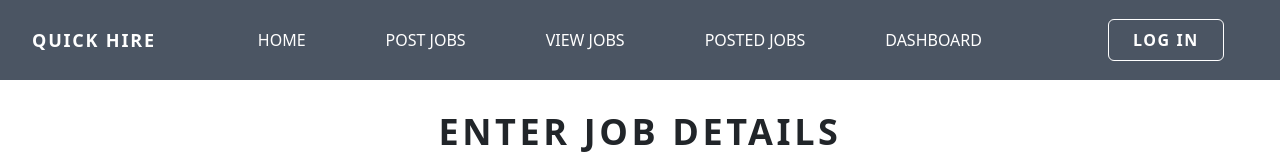
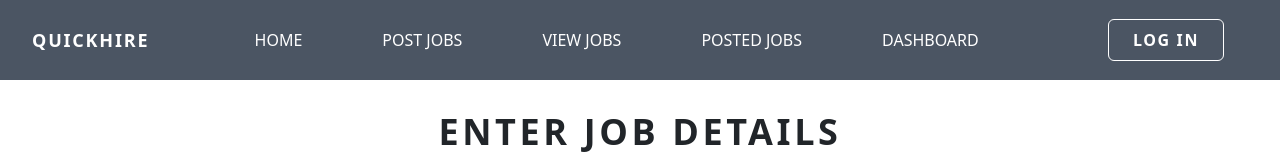
Before and after one commit to digital-nomads-se/QuickHire, a Next.js app: page /frontend/postAJob in a window 1280 px wide. Shown: the top 160 px of the page. Built offline with nearby package versions, Linux system fonts and the light colour scheme; no server answers.

Commit message:
upgraded UI.

```diff
--- a/components/Intro.jsx
+++ b/components/Intro.jsx
@@ -23,8 +23,8 @@ export default function Intro() {
       <br /><br /><br />
       <section class="dream-job-section text-center py-5">
         <div class="container">
-          <h1 class="display-4" style={{ color: 'black' }}>Your Dream Job. Now.</h1>
-          <p class="lead" style={{ color: 'black' }}>Showcase yourself to a curated list of top companies</p>
+          <h1 class="display-4">Your Dream Job. Now.</h1>
+          <p class="lead">Showcase yourself to a curated list of top companies</p>
         </div>
       </section>
       <hr />
--- a/components/NavBar.jsx
+++ b/components/NavBar.jsx
@@ -77,7 +77,7 @@ export default function NavBar() {
         <>
             <div className={`w-full ${scrolled ? "bg-gray-600/70" : "bg-gray-600"} px-6 h-20 text-white flex items-center justify-between fixed top-0 left-0 z-50`}>
                 <div className='px-2 h-full flex items-center justify-center'>
-                    <p className='uppercase font-semibold tracking-widest text-lg'>QUICK HIRE</p>
+                    <p className='uppercase font-semibold tracking-widest text-lg'>QuickHire</p>
                 </div>
                 <div className='px-2 h-full hidden items-center justify-center lg:flex'>
                     <Link href={'/'} className="px-3 mx-4 text-base font-medium transition-all duration-700 hover:translate-y-2 uppercase" >Home</Link>
--- a/pages/index.js
+++ b/pages/index.js
@@ -21,7 +21,7 @@ export default function Home() {
     <>
 
       <Head>
-        <title>Quick Hire</title>
+        <title>QuickHire</title>
         <meta name="description" content="Generated by create next app" />
         <link rel="icon" href="/favicon.png" />
       </Head>
--- a/styles/globals.css
+++ b/styles/globals.css
@@ -4,9 +4,9 @@
 @tailwind utilities;
 
 .dream-job-section {
-    background: url('https://media.istockphoto.com/id/1293704383/photo/doors-decisions-choices-minimal-design-with-cloud.webp?b=1&s=170667a&w=0&k=20&c=dSVOs3OgVbF2VrhlFYD3ahnDmNkSM4zU1m4JBCiMHSE=') no-repeat center center;
+    background: url('https://images.unsplash.com/uploads/141103282695035fa1380/95cdfeef?q=80&w=2030&auto=format&fit=crop&ixlib=rb-4.0.3&ixid=M3wxMjA3fDB8MHxwaG90by1wYWdlfHx8fGVufDB8fHx8fA%3D%3D') no-repeat center center;
     background-size: cover; /* Ensures the background covers the entire section */
     position: relative; /* If you're using overlay effects */
-    color: #fff; /* Adjust text color to white or as needed for contrast */
+    color: rgb(57, 56, 56); /* Adjust text color to white or as needed for contrast */
     min-height: 300px; /* Adjust to your preference */
 }
```
Also changed, not shown: 1 other file (tests, documents, lock files or other folders).
